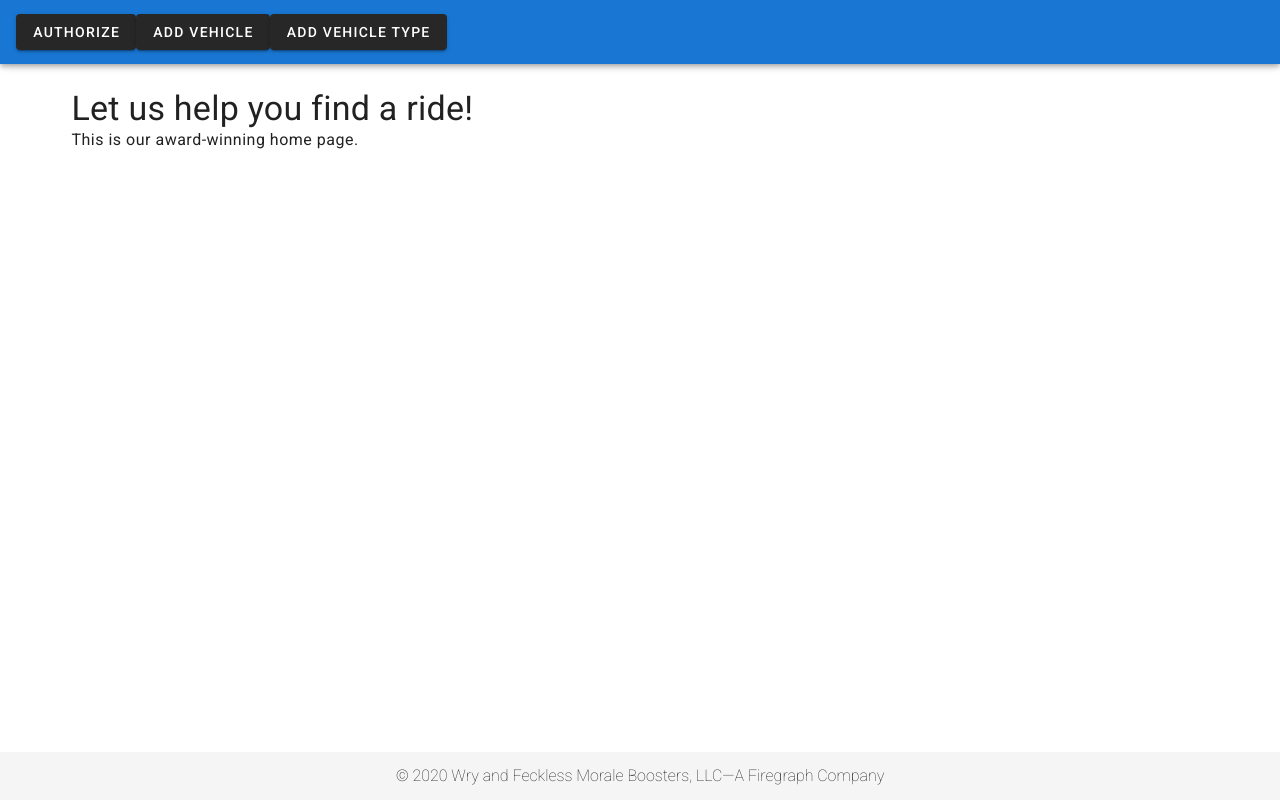
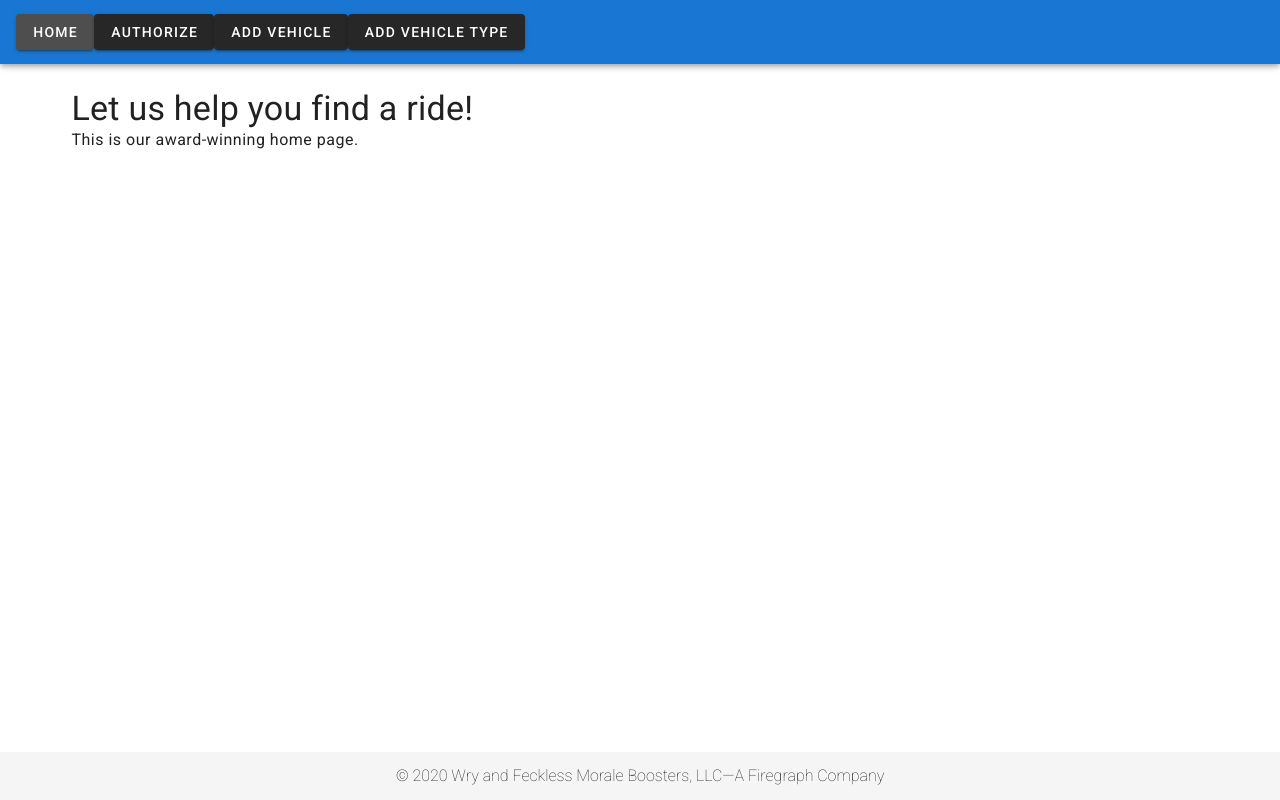
Before and after one commit to ZWubs/ride-share-model-layer, a Vue app: page / in a window 1280 px wide. Built offline with nearby package versions, Linux system fonts and the light colour scheme.

Commit message:
Presentation

```diff
--- a/src/components/NavBar.vue
+++ b/src/components/NavBar.vue
@@ -1,5 +1,9 @@
 <template>
   <v-app-bar app dark color="primary">
+    <v-btn v-bind:to="{name: 'home-page'}">
+      Home
+    </v-btn>
+
     <v-btn v-bind:to="{name: 'authorization-page'}">
       Authorize
     </v-btn>
```
